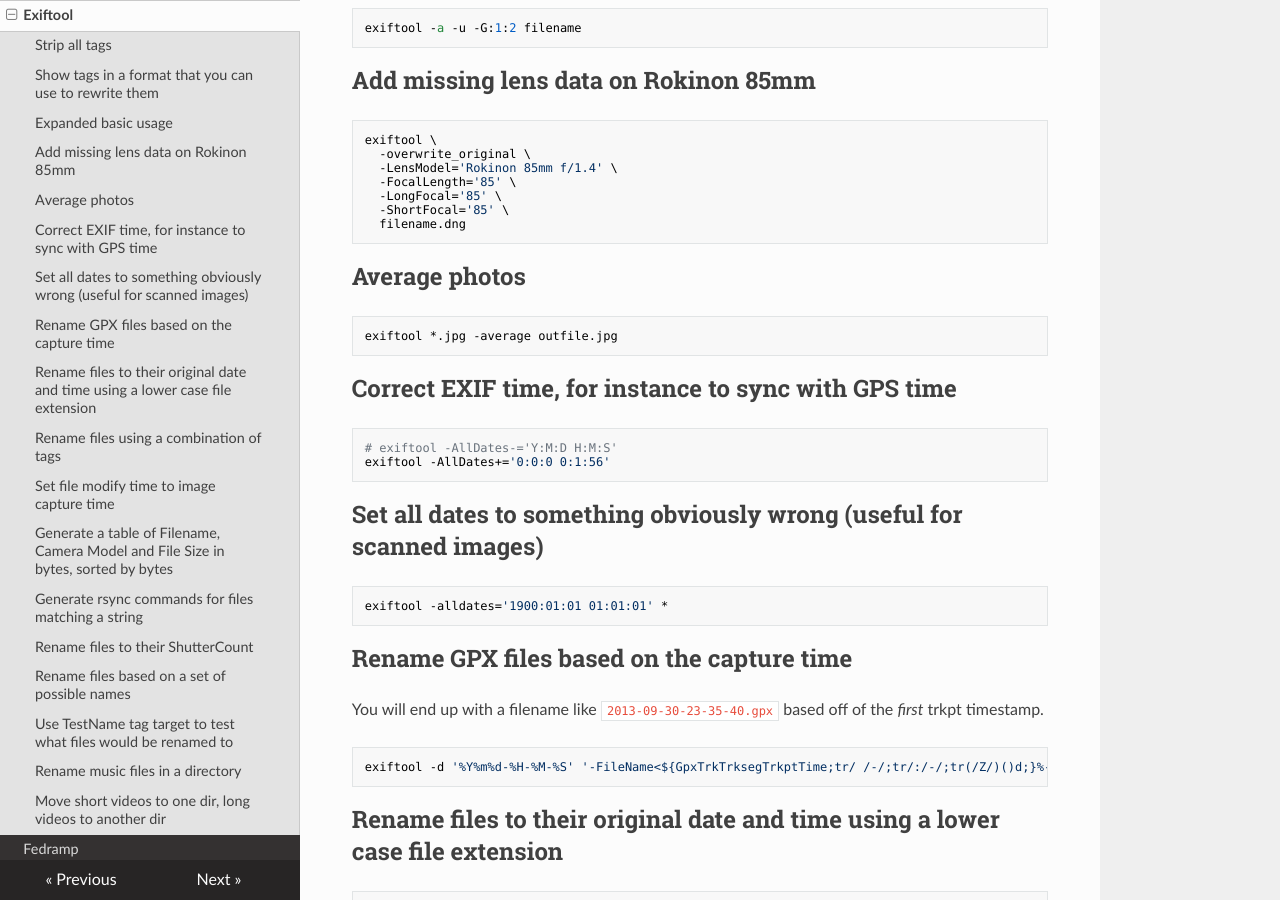
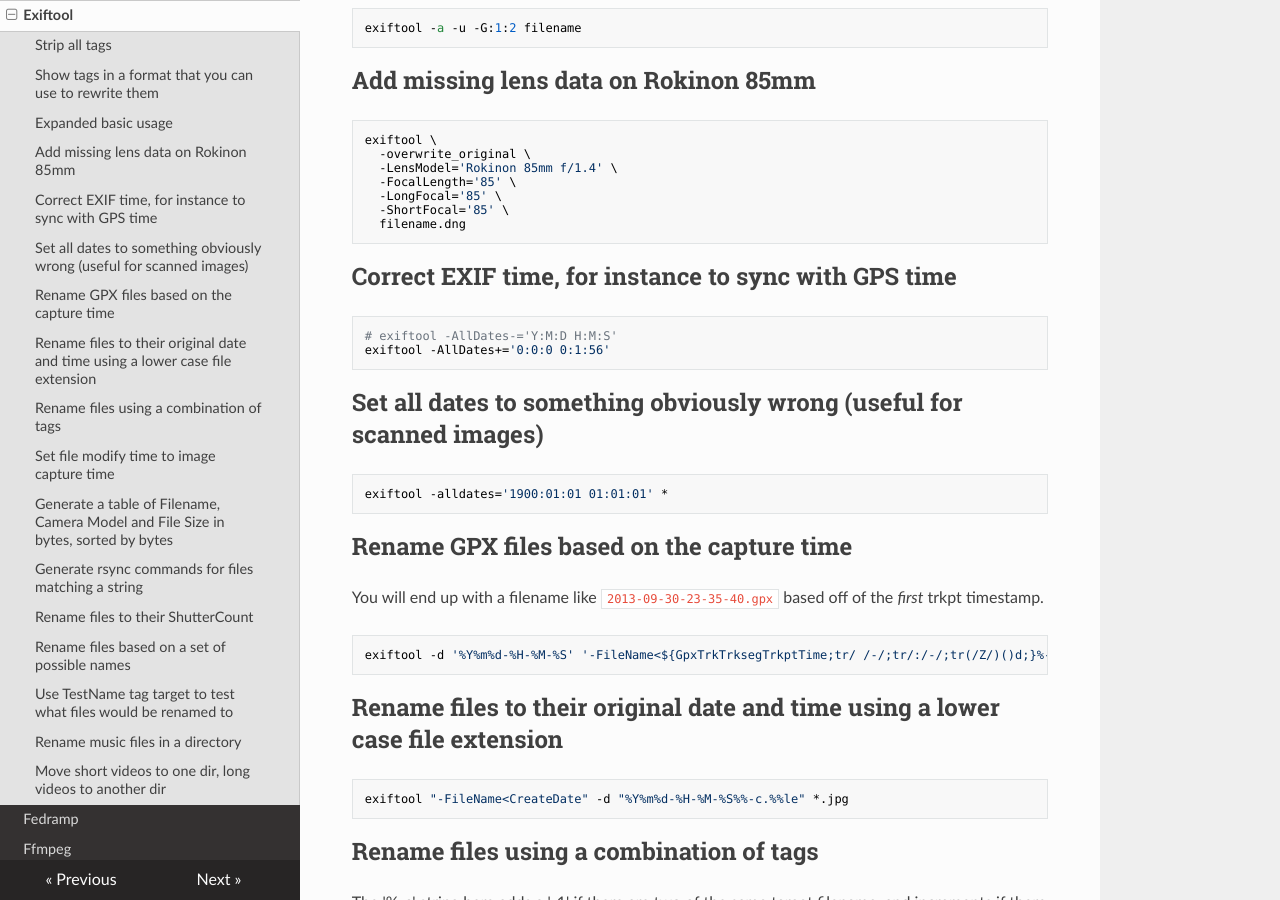
Before and after one commit to lando-cal/tech-notes, an MkDocs documentation site: the page built from docs/exiftool.md, in a window 1280 px wide and 900 px high, scrolled down 528 px. Built offline with MkDocs 1.6.1, drawn with Linux system fonts in a browser that asks for light colours; nearby versions of some CDN libraries.

Commit message:
Remove example for different command.

````diff
--- a/docs/exiftool.md
+++ b/docs/exiftool.md
@@ -32,12 +32,6 @@ exiftool \
   -LongFocal='85' \
   -ShortFocal='85' \
   filename.dng
-```
-
-## Average photos
-
-```
-exiftool *.jpg -average outfile.jpg
 ```
 
 ## Correct EXIF time, for instance to sync with GPS time
````
